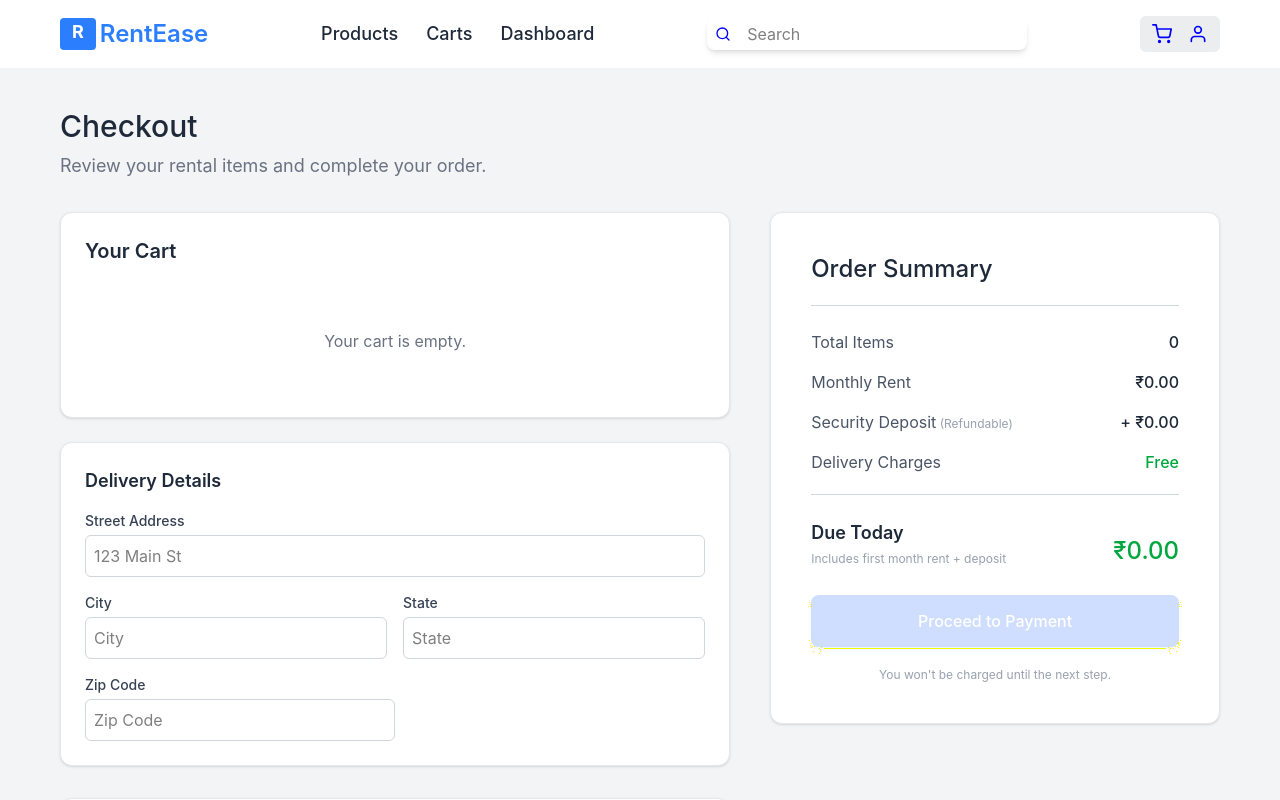
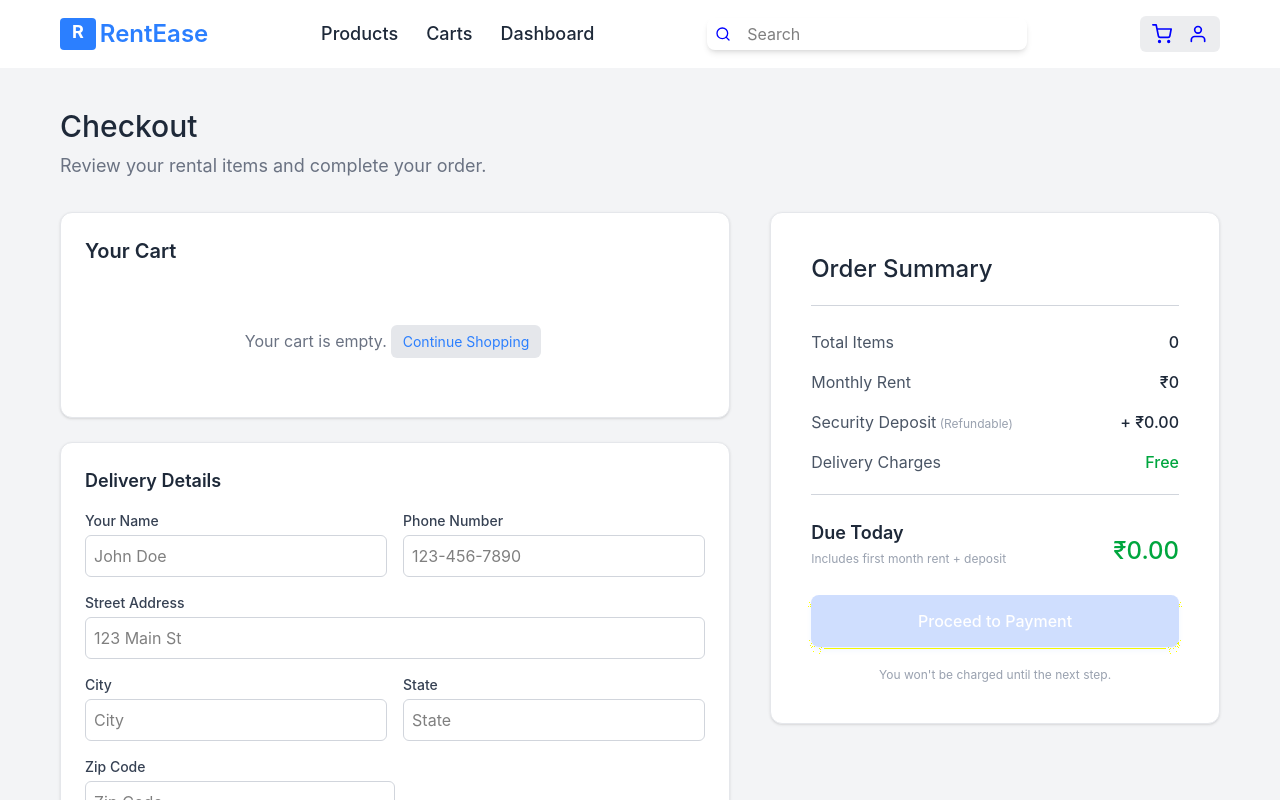
Before and after one commit to dheetchithselvan12/rent-ease, a React (Vite) app in the folder client/: page /cart in a window 1280 px wide. Shown: the top 800 px of the page. Built offline with nearby package versions, Linux system fonts and the light colour scheme.

Commit message:
Cart: Updated Qunatity-btn, added more form fields, show the correct prices when increase quantity

```diff
--- a/client/src/components/cart/CartCard.jsx
+++ b/client/src/components/cart/CartCard.jsx
@@ -1,11 +1,17 @@
 import { RiDeleteBinLine } from "react-icons/ri";
 import { FaRegCalendarAlt } from "react-icons/fa";
 import { Link } from "react-router-dom";
-const CartCard = ({ item, handleRemoveCart, quantity }) => {
+const CartCard = ({
+  item,
+  handleRemoveCart,
+  countPlus,
+  countMinus,
+  countQuantity,
+}) => {
   return (
     <div className="flex justify-between border-b border-gray-300 last:border-b-0 pb-6 last:pb-0">
-      <div className="flex gap-5">
-        <div className="w-fit">
+      <div className="flex w-full gap-4">
+        <div className="flex flex-col items-center w-fit">
           <Link to={`/products/${item.productId}`}>
             <img
               src={
@@ -13,42 +19,54 @@ const CartCard = ({ item, handleRemoveCart, quantity }) => {
                 "https://images.unsplash.com/photo-1551288049-bebda4e38f71"
               }
               alt={item.title}
-              className="object-cover w-32 h-32 rounded-lg border border-gray-100 hover:scale-105 duration-200 hover:bg-gray-100"
+              className="object-cover w-25 h-25 rounded-lg border border-gray-200 hover:scale-105 duration-200 hover:bg-gray-100"
             />
           </Link>
-          <div className="mt-4 px-1 py-1 font-medium border border-gray-300 rounded-sm">
-            Qty :
-            <input
-              type="number"
-              placeholder="Enter"
-              onChange={(e) => quantity(e.target.value)}
-              min={1}
-              defaultValue={1}
-              className=" w-20 ps-1 outline-none "
-            />
+          {/* Quantity Counter */}
+          <div className="mt-4 font-medium">
+            <button
+              disabled={countQuantity > 1 ? false : true}
+              onClick={countMinus}
+              className={` text-xl ${countQuantity > 1 ? "cursor-pointer" : "opacity-40 cursor-not-allowed"}`}
+            >
+              -
+            </button>
+            <span className="border border-gray-300 rounded-sm px-4 py-1 mx-2">
+              {countQuantity}
+            </span>
+            <button onClick={countPlus} className="cursor-pointer text-xl">
+              +
+            </button>
           </div>
         </div>
-        <div className="flex flex-col gap-1 py-1">
-          <h6 className="text-lg font-medium text-gray-800">{item.title}</h6>
+        <div className="flex flex-col justify-between w-full">
+          <div className="flex justify-between">
+            <div>
+              <h6 className="text-lg font-medium text-gray-800">
+                {item.title}
+              </h6>
               <span className="px-3 py-1 bg-blue-50 text-blue-600 rounded-full text-xs font-semibold w-fit mt-1">
                 Living Room
               </span>
-          <p className="flex items-center gap-2 text-gray-500 text-sm mt-auto">
-            <FaRegCalendarAlt /> {item.tenure} Months Tenure
-          </p>
             </div>
-      </div>
-      <div className="flex flex-col items-end justify-between py-1">
+
             <button
               onClick={() => handleRemoveCart(item?.productId)}
               className="text-red-400 hover:text-red-600 hover:bg-red-50 p-2 rounded-full transition-colors cursor-pointer"
             >
               <RiDeleteBinLine size={20} />
             </button>
+          </div>
+          <div className="flex justify-between">
+            <p className="flex items-center gap-2 text-gray-500 text-sm mt-auto">
+              <FaRegCalendarAlt /> {item.tenure} Months Tenure
+            </p>
             <p className="text-2xl font-bold text-gray-800">
-          ₹{item.price}
+              ₹{item.price * countQuantity}
               <span className="text-sm text-gray-500 font-medium">/mo</span>
             </p>
+          </div>
+        </div>
       </div>
     </div>
   );
--- a/client/src/components/cart/CartPayment.jsx
+++ b/client/src/components/cart/CartPayment.jsx
@@ -1,6 +1,6 @@
 import { useSelector } from "react-redux";
 
-const CartPayment = ({ deliveryDetails, deliverySchedule }) => {
+const CartPayment = ({ deliveryDetails, deliverySchedule, countQuantity }) => {
   const { cartItem } = useSelector((state) => state.cart);
 
   // Calculate order summary totals
@@ -11,17 +11,18 @@ const CartPayment = ({ deliveryDetails, deliverySchedule }) => {
       (acc, item) => acc + (Number(item.securityDeposit) || 0),
       0,
     ) || 0;
-  const dueToday = monthlyRent + securityDeposit;
+  // const subTotal = countQuantity
+  const dueToday = monthlyRent * countQuantity + securityDeposit;
   const totalItems = cartItem?.length || 0;
 
   const handlePayment = () => {
     const orderPayload = {
       items: cartItem,
       summary: {
+        totalItems,
         monthlyRent,
         securityDeposit,
-        dueToday,
-        totalItems,
+        totalPrice: dueToday,
       },
       deliveryDetails,
       deliverySchedule,
@@ -44,7 +45,7 @@ const CartPayment = ({ deliveryDetails, deliverySchedule }) => {
         <div className="flex justify-between items-center">
           <p>Monthly Rent</p>
           <span className="font-medium text-gray-800">
-            ₹{monthlyRent.toFixed(2)}
+            ₹{countQuantity * monthlyRent.toFixed(2)}
           </span>
         </div>
         <div className="flex justify-between items-center">
--- a/client/src/components/cart/DeliveryDetailesForm.jsx
+++ b/client/src/components/cart/DeliveryDetailesForm.jsx
@@ -2,6 +2,43 @@ export const DeliveryDetailesForm = ({ formData, handleChange }) => {
   return (
     <form className="flex flex-col gap-4 bg-white p-6 border border-gray-200 rounded-xl shadow-sm">
       <h3 className="text-lg font-semibold text-gray-800 ">Delivery Details</h3>
+
+      <div className="flex gap-4">
+        <div className="flex flex-col gap-1 w-1/2">
+          <label htmlFor="name" className="text-sm font-medium text-gray-700">
+            Your Name
+          </label>
+          <input
+            type="text"
+            id="name"
+            name="name"
+            value={formData.name}
+            onChange={handleChange}
+            placeholder="John Doe"
+            className="border border-gray-300 rounded-md p-2 outline-none focus:border-blue-500 transition-colors"
+            required
+          />
+        </div>
+
+        <div className="flex flex-col gap-1 w-1/2">
+          <label htmlFor="phone" className="text-sm font-medium text-gray-700">
+            Phone Number
+          </label>
+          <input
+            type="tel"
+            name="phone"
+            id="phone"
+            value={formData.phone}
+            onChange={handleChange}
+            placeholder="123-456-7890"
+            className=" border border-gray-300 rounded-md p-2 outline-none focus:border-blue-500 transition-colors"
+            pattern="[0-9]{3}-[0-9]{3}-[0-9]{4}"
+            minLength={10}
+            maxLength={10}
+            required
+          />
+        </div>
+      </div>
 
       <div className="flex flex-col gap-1">
         <label htmlFor="address" className="text-sm font-medium text-gray-700">
--- a/client/src/pages/Cart.jsx
+++ b/client/src/pages/Cart.jsx
@@ -2,22 +2,36 @@ import { useState } from "react";
 import { useSelector } from "react-redux";
 import { removeFromCart } from "../features/cart/cartSlice";
 import { useDispatch } from "react-redux";
+import { Link } from "react-router-dom";
+import CartCard from "../components/cart/CartCard";
+import CartPayment from "../components/cart/CartPayment";
 import {
   DeliveryDetailesForm,
   DeliveryScheduleForm,
 } from "../components/cart/DeliveryDetailesForm";
-import CartCard from "../components/cart/CartCard";
-import CartPayment from "../components/cart/CartPayment";
 
 const Cart = () => {
+  const [countQuantity, setCountQuantity] = useState(1);
   const { cartItem } = useSelector((state) => state.cart);
+  const dispatch = useDispatch();
+
+  // Cart Quantity Manage
+  const countPlus = () => {
+    setCountQuantity(countQuantity + 1);
+  };
+  const countMinus = () => {
+    if (countQuantity > 1) {
+      setCountQuantity(countQuantity - 1);
+    }
+  };
   console.log("CartIems: ", cartItem);
-  const dispatch = useDispatch();
-  const [quantity, setQuantity] = useState();
-  console.log("Quantity: ", quantity);
+  console.log("Price: ", countQuantity * cartItem[0]?.price);
+  console.log("Quantity: ", countQuantity);
 
   // Lifted state for delivery forms
   const [deliveryDetails, setDeliveryDetails] = useState({
+    name: "",
+    phone: "",
     address: "",
     city: "",
     state: "",
@@ -28,13 +42,11 @@ const Cart = () => {
     preferredTime: "",
   });
 
+  console.log("DeliveryDetailesForm: ", deliveryDetails);
+
   const handleRemoveCart = (productId) => {
     dispatch(removeFromCart(productId));
     console.log("product removed : ", productId);
-  };
-
-  const handleQuantity = (value) => {
-    setQuantity(value);
   };
 
   return (
@@ -56,6 +68,12 @@ const Cart = () => {
             {cartItem?.length === 0 ? (
               <div className="text-center text-gray-500 py-10">
                 Your cart is empty.
+                <Link
+                  to="/products"
+                  className="text-blue-500 mx-1 px-3 py-2 text-sm  bg-gray-200 rounded-md hover:bg-gray-100 transition-colors"
+                >
+                  Continue Shopping
+                </Link>
               </div>
             ) : (
               <div className="flex flex-col gap-6 ">
@@ -64,7 +82,9 @@ const Cart = () => {
                     key={item.productId}
                     item={item}
                     handleRemoveCart={handleRemoveCart}
-                    quantity={handleQuantity}
+                    countPlus={countPlus}
+                    countMinus={countMinus}
+                    countQuantity={countQuantity}
                   />
                 ))}
               </div>
@@ -98,6 +118,7 @@ const Cart = () => {
         <CartPayment
           deliveryDetails={deliveryDetails}
           deliverySchedule={deliverySchedule}
+          countQuantity={countQuantity}
         />
       </section>
     </div>
```
Lines whose indentation alone changed are shown as unchanged.
